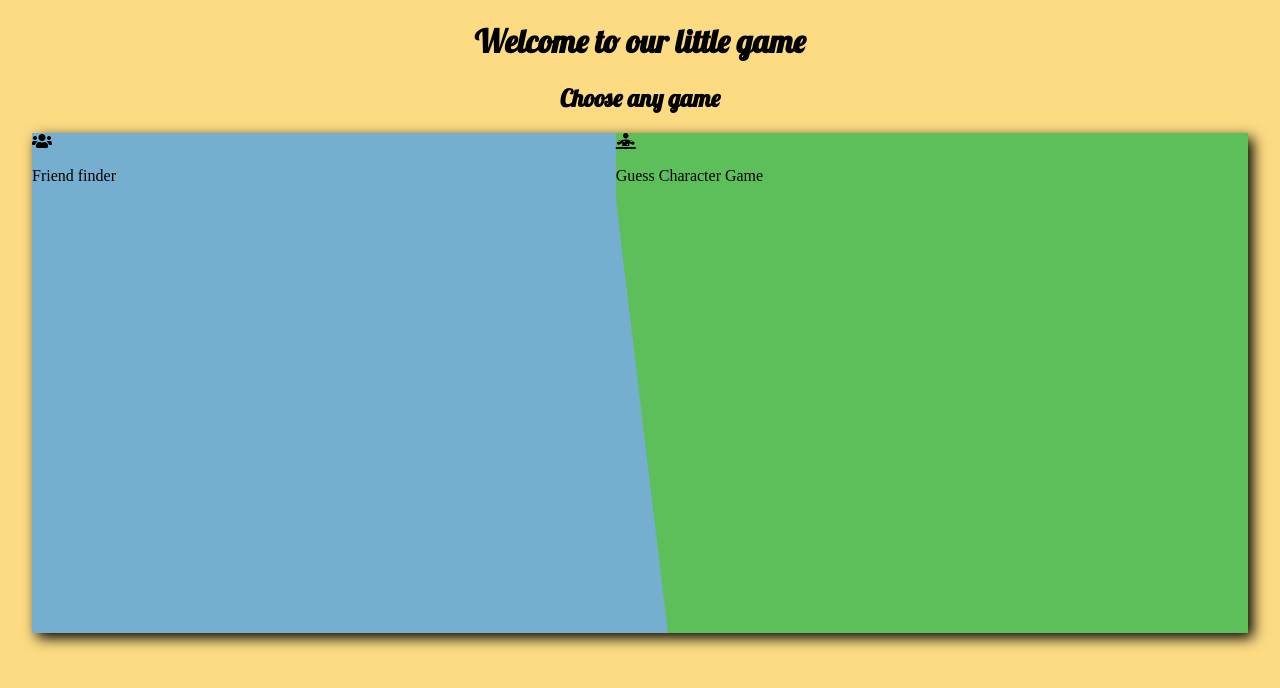
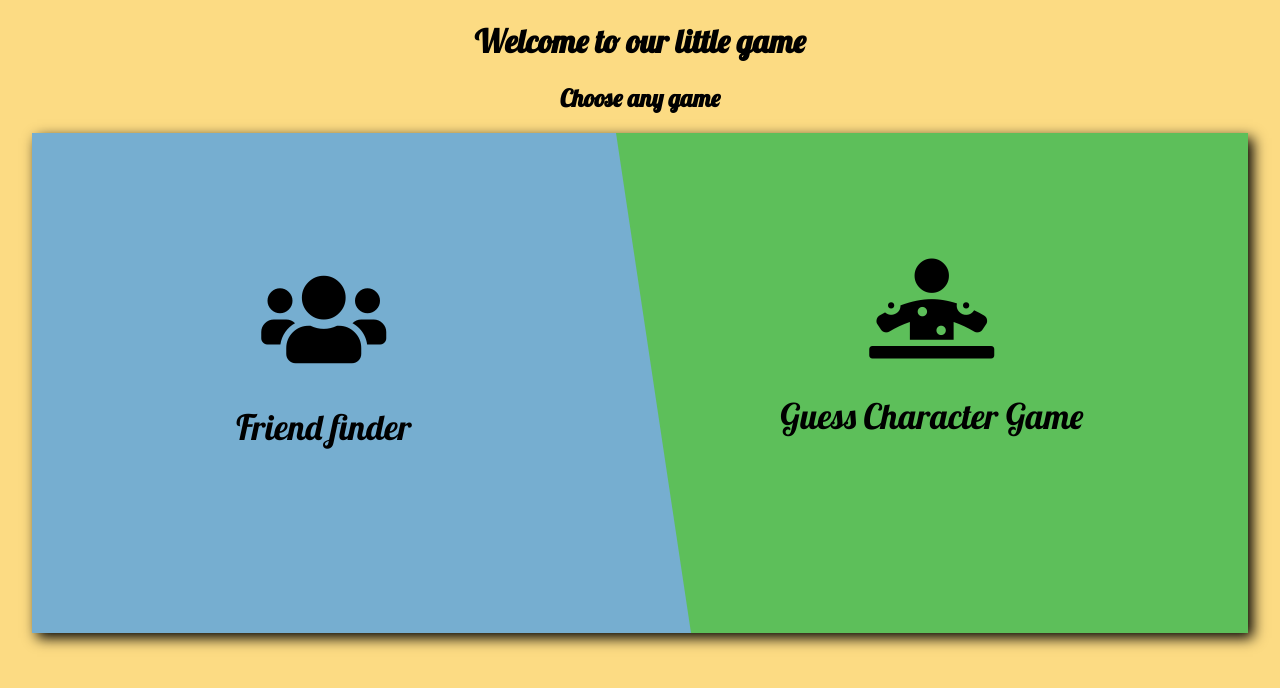
Before and after one commit to bazy1983/friend_finder, a website: page pages/index.html in a window 1280 px wide. Drawn offline with nearby package versions, Linux system fonts and the light colour scheme.

Commit message:
added survey document and route

```diff
--- a/pages/style.css
+++ b/pages/css/style.css
@@ -16,6 +16,7 @@ body{
     min-height: 500px;
     box-shadow: 5px 5px 13px #000;
     overflow: hidden;
+    font-family: 'Lobster', cursive;
 
 }
 
@@ -26,13 +27,13 @@ body{
     float: left;
 }
 
-.wrapper .left:after{
+.wrapper .left:before{
     left: 100%;
-    top: -17.5px;
+    top: -19.5px;
     content: "";
     border-bottom: 500px solid #76aed0;
     border-left: 0px solid #76aed0;
-    border-right: 60px solid transparent;
+    border-right: 75px solid transparent;
     position: relative;
 }
 
@@ -42,3 +43,18 @@ body{
     background: #5dbf5a;
     float: left;
 }
+
+a{
+    text-decoration: none;
+}
+
+.content{
+    text-align: center;
+    font-size: 35px;
+    margin-top: 20%;
+    color: #000;
+}
+
+i{
+    font-size: 100px;
+}
--- a/pages/index.html
+++ b/pages/index.html
@@ -1,14 +1,21 @@
 <!DOCTYPE html>
 <html lang="en">
+
 <head>
     <meta charset="UTF-8">
     <meta name="viewport" content="width=device-width, initial-scale=1.0">
     <meta http-equiv="X-UA-Compatible" content="ie=edge">
-    <link rel="stylesheet" href="https://use.fontawesome.com/releases/v5.0.10/css/all.css" integrity="sha384-+d0P83n9kaQMCwj8F4RJB66tzIwOKmrdb46+porD/OvrJ+37WqIM7UoBtwHO6Nlg" crossorigin="anonymous">
+    <link rel="stylesheet" href="https://use.fontawesome.com/releases/v5.0.10/css/all.css" integrity="sha384-+d0P83n9kaQMCwj8F4RJB66tzIwOKmrdb46+porD/OvrJ+37WqIM7UoBtwHO6Nlg"
+        crossorigin="anonymous">
     <link href="https://fonts.googleapis.com/css?family=Lobster" rel="stylesheet">
-    <link rel="stylesheet" href= "style.css">
+    <link rel="stylesheet" href="./css/style.css">
+    <script
+  src="https://code.jquery.com/jquery-3.3.1.min.js"
+  integrity="sha256-FgpCb/KJQlLNfOu91ta32o/NMZxltwRo8QtmkMRdAu8="
+  crossorigin="anonymous"></script>
     <title>Welcome</title>
 </head>
+
 <body>
     <div class="intro">
         <h1>Welcome to our little game</h1>
@@ -16,17 +23,22 @@
     </div>
     <div class="wrapper">
         <div class="left">
-            <div class="content">
+            <a href="/survey">
+                <div class="content">
                     <i class="fas fa-users"></i>
                     <p>Friend finder</p>
-            </div>
+                </div>
+            </a>
         </div>
         <div class="right">
-            <div class="content">
+            <a href="/guess">
+                <div class="content">
                     <i class="fas fa-diagnoses"></i>
                     <p>Guess Character Game</p>
-            </div>
+                </div>
+            </a>
         </div>
     </div>
 </body>
+
 </html>
--- /dev/null
+++ b/pages/js/survey.js
@@ -0,0 +1,3 @@
+$(document).ready(function(){
+
+})
--- a/server.js
+++ b/server.js
@@ -25,5 +25,9 @@ app.get('/', function (req, res) {
     res.sendFile(path.join(__dirname + '/pages/index.html'));
   })
 
+  app.get('/survey', function (req, res) {
+    res.sendFile(path.join(__dirname + '/pages/survey.html'));
+  })
+
   app.listen(3000)
   console.log("server is alive")
```
Also changed, not shown: pages/survey.html (added, +21 -0 lines), routes.js (added).
